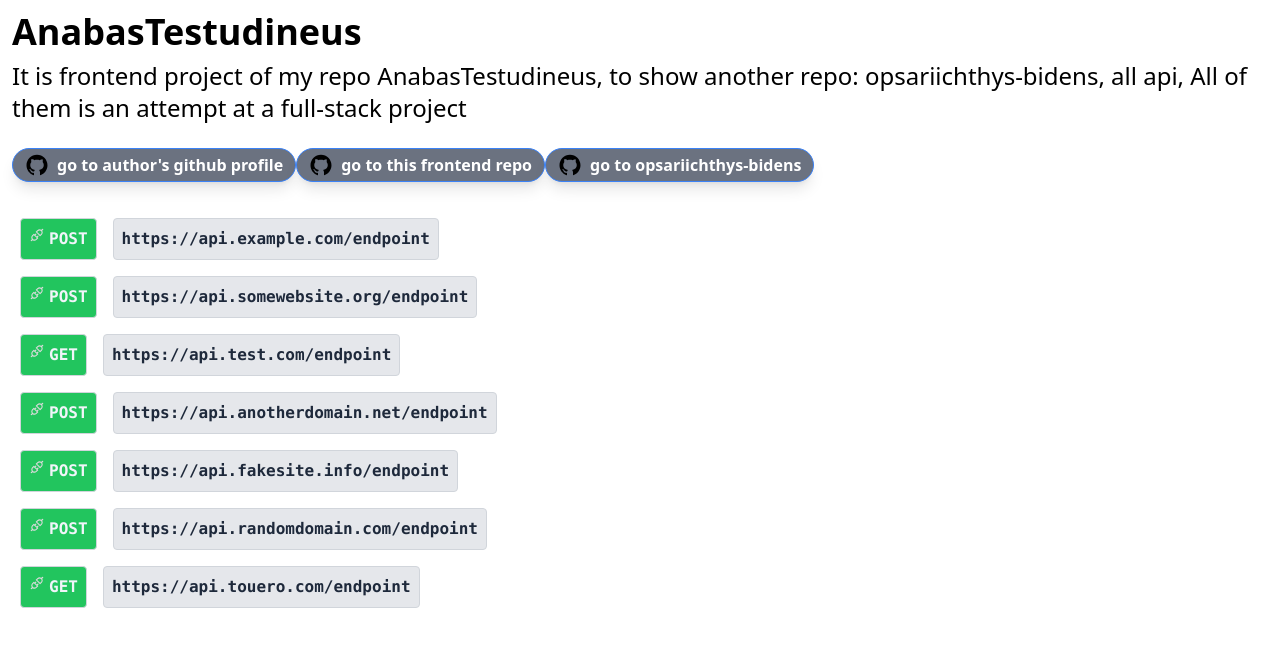
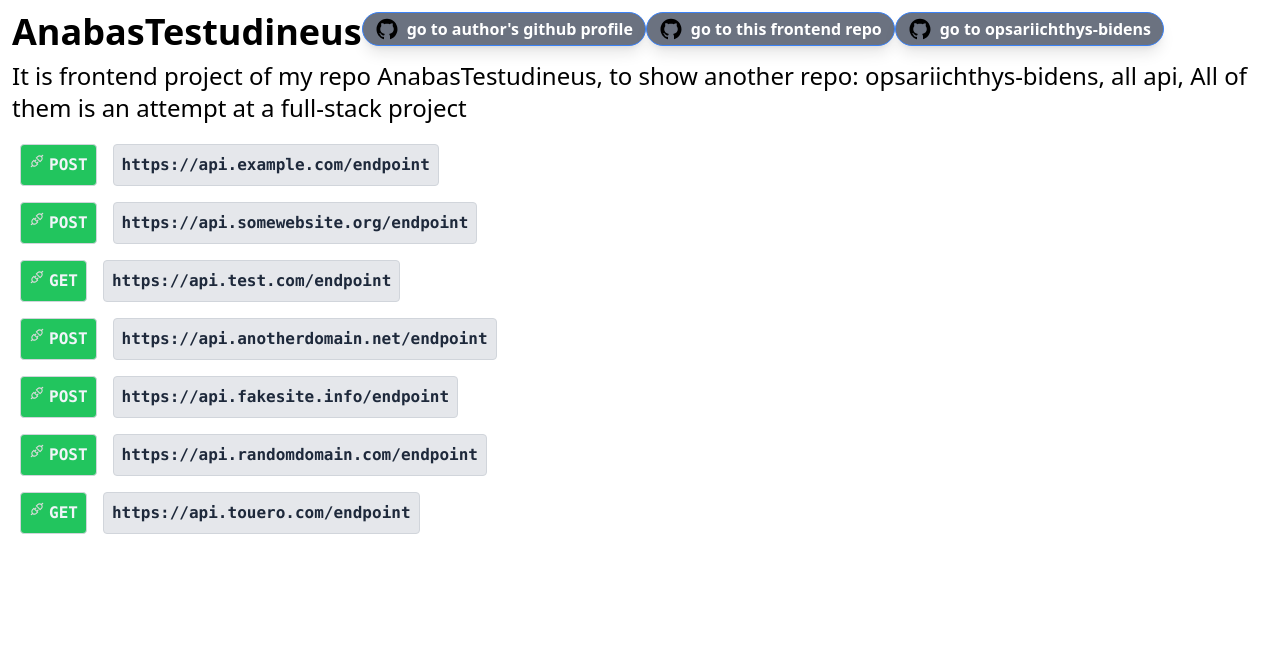
Before and after one commit to touero/AnabasTestudineus, a Vue app: page / in a window 1280 px wide. Shown: the top 646 px of the page. Built offline with nearby package versions, Linux system fonts and the light colour scheme; no server answers.

Commit message:
refactor: constants

```diff
--- a/src/components/HighlightCode.vue
+++ b/src/components/HighlightCode.vue
@@ -1,21 +1,14 @@
 <script lang="ts">
 import { defineComponent, PropType } from 'vue';
+import { urlIsClickDiv, urlIsClickDivProps } from '../components_ts/constants';
 
 export default defineComponent({
   name: 'HighlightCode',
-  props: {
-    urlIsClick: {
-      type: Boolean as PropType<boolean>,
-      required: true,
-    },
-    text: {
-      type: String as PropType<string>,
-      required: true,
-    },
-  },
+  props: urlIsClickDiv,
   methods: {
     copyToClipboard() {
-      navigator.clipboard.writeText(this.text).then(() => {
+      const textToCopy = (this.$props as urlIsClickDivProps).text
+      navigator.clipboard.writeText(textToCopy).then(() => {
         console.log('Text copied to clipboard');
       }).catch(err => {
         console.error('Failed to copy text: ', err);
--- a/src/components/LinkButton.vue
+++ b/src/components/LinkButton.vue
@@ -1,30 +1,15 @@
 <script lang="ts">
 import { defineComponent, PropType } from 'vue';
+import { linkButtonProps } from '../components_ts/constants';
 
 export default defineComponent({
   name: 'LinkButton',
-  props: {
-    href: {
-      type: String as PropType<string>,
-      required: true
-    },
-    iconSrc: {
-      type: String as PropType<string>,
-      required: true
-    },
-    label: {
-      type: String as PropType<string>,
-      required: true
-    },
-    left: {
-      type: String as PropType<string>,
-    }
-  }
+  props: linkButtonProps,
 });
 </script>
 
 <template>
-  <a :href="href" target="_blank" :class="`relative top-6 min-w left-${left}`">
+  <a :href="href" target="_blank" :class="`relative min-w left-${left}`">
     <button class="flex font-sans bg-gray-500 text-white font-bold py-1 px-3 rounded-full hover:bg-gray-700 focus:outline-none focus:shadow-outline disabled:opacity-50 border border-blue-500 shadow-lg text-center">
       <img :src="iconSrc" alt="Icon" class="w-6 h-6 mr-2"/>
       {{ label }}
--- a/src/components/MonicaOmniApi.vue
+++ b/src/components/MonicaOmniApi.vue
@@ -26,21 +26,21 @@ export default defineComponent({
 
 <template>
   <div class="relative">
-    <div class="relative top-3 left-3">
+    <div class="flex relative top-3 left-3">
       <h1 class="font-sans text-4xl font-bold">{{ name }}</h1>
+        <LinkButton :href="Url.MyProfile" iconSrc="/github-fill.svg" label="go to author's github profile"/>
+        <LinkButton :href="Url.ThisRepo" iconSrc="/github-fill.svg" label="go to this frontend repo" left="8"/>
+        <LinkButton :href="Url.Backend" iconSrc="/github-fill.svg" label="go to opsariichthys-bidens" left="12"/>
     </div>
 
     <div class="relative top-5 left-3 bottom-2">
       <h2 class="font-sans text-2xl">{{ content }}</h2>
 
       <div class="flex">
-        <LinkButton :href="Url.MyProfile" iconSrc="/github-fill.svg" label="go to author's github profile" left="4"/>
-        <LinkButton :href="Url.ThisRepo" iconSrc="/github-fill.svg" label="go to this frontend repo" left="8"/>
-        <LinkButton :href="Url.Backend" iconSrc="/github-fill.svg" label="go to opsariichthys-bidens" left="12"/>
       </div>
     </div>
 
-    <div class="relative top-20 left-5 w-2/4">
+    <div class="relative top-10 left-5 w-2/4">
       <MyApi />
     </div>
   </div>
--- a/src/components_ts/constants.ts
+++ b/src/components_ts/constants.ts
@@ -1,5 +1,59 @@
+import { PropType } from "vue";
+
 export enum Url {
   MyProfile = 'https://github.com/touero',
   ThisRepo = 'https://github.com/touero/MonicaOmniApi',
   Backend = 'https://github.com/touero/opsariichthys-bidens'
-}
+};
+
+export const linkButtonProps = {
+  href: {
+    type: String as PropType<string>,
+    required: true
+  },
+  iconSrc: {
+    type: String as PropType<string>,
+    required: true
+  },
+  label: {
+    type: String as PropType<string>,
+    required: true
+  },
+  left: {
+    type: String as PropType<string>,
+    default: '4'
+  }
+};
+
+export const urlIsClickDiv = {
+  urlIsClick: {
+    type: Boolean as PropType<boolean>,
+    required: true,
+  },
+  text: {
+    type: String as PropType<string>,
+    required: true,
+  },
+};
+
+export type urlIsClickDivProps = {
+  urlIsClick: boolean;
+  text: string;
+};
+
+export interface ApiResult {
+  name: string;
+  url: string;
+  method: string;
+  desc: string;
+};
+
+export const dataTest: ApiResult[] = [
+  { name:"example", url: "https://api.example.com/endpoint", method: "POST", desc:'example1' },
+  { name:"somewebsite", url: "https://api.somewebsite.org/endpoint", method: "POST", desc:'example2' },
+  { name:"test", url: "https://api.test.com/endpoint", method: "GET", desc:'example3' },
+  { name:"anotherdomain", url: "https://api.anotherdomain.net/endpoint", method: "POST", desc:'example4' },
+  { name:"fakesite", url: "https://api.fakesite.info/endpoint", method: "POST", desc:'example5' },
+  { name:"randomdomain", url: "https://api.randomdomain.com/endpoint", method: "POST", desc:'example6' },
+  { name:"touero", url: "https://api.touero.com/endpoint", method: "GET", desc:'example7' },
+]
--- a/src/components_ts/creatAllApi.ts
+++ b/src/components_ts/creatAllApi.ts
@@ -1,30 +1,16 @@
 import { ref, onMounted } from 'vue';
 import { fetchData } from '../components_ts/requestData';
+import { ApiResult, dataTest } from './constants';
 
-interface ApiResult {
-  name: string;
-  url: string;
-  method: string;
-  desc: string;
-}
 
 export function createAllApi() {
   const urlIsClick = ref(false);
-  const result = ref<Array<{ name:string; url: string; method: string; desc: string}> | null>(null);
-  const dataTest = ref<ApiResult[]>([
-    { name:"example", url: "https://api.example.com/endpoint", method: "POST", desc:'example1' },
-    { name:"somewebsite", url: "https://api.somewebsite.org/endpoint", method: "POST", desc:'example2' },
-    { name:"test", url: "https://api.test.com/endpoint", method: "GET", desc:'example3' },
-    { name:"anotherdomain", url: "https://api.anotherdomain.net/endpoint", method: "POST", desc:'example4' },
-    { name:"fakesite", url: "https://api.fakesite.info/endpoint", method: "POST", desc:'example5' },
-    { name:"randomdomain", url: "https://api.randomdomain.com/endpoint", method: "POST", desc:'example6' },
-    { name:"touero", url: "https://api.touero.com/endpoint", method: "GET", desc:'example7' },
-  ]);
+  const result = ref<Array<ApiResult> | null>(null);
 
   onMounted(async () => {
     const getData = await fetchData('http://127.0.0.1:2518/all_api');
     if (getData == null) {
-      result.value = dataTest.value;
+      result.value = dataTest;
     } else {
       urlIsClick.value = true;
       result.value = getData;
```
Also changed, not shown: 1 other file (tests, documents, lock files or other folders).
